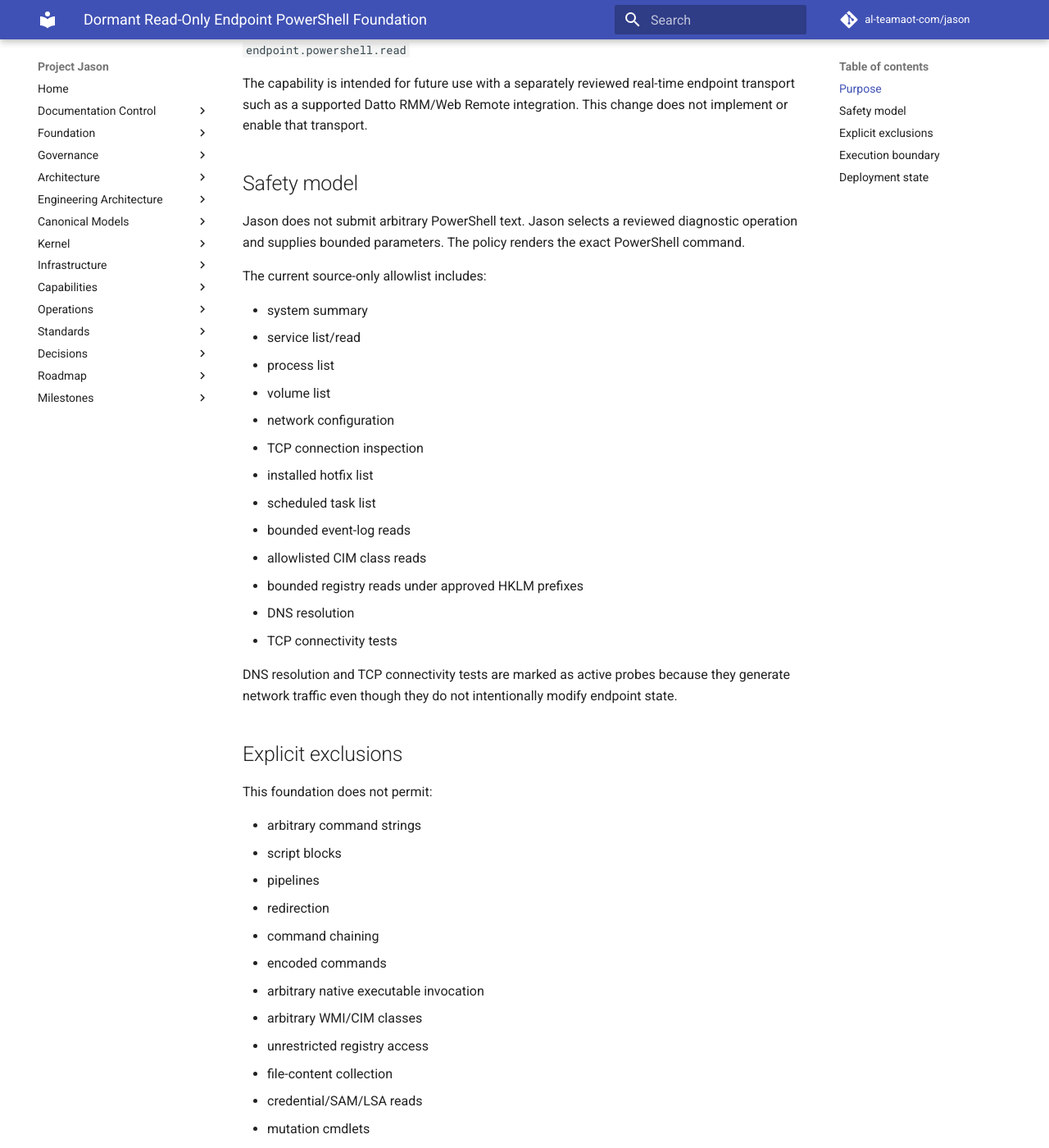
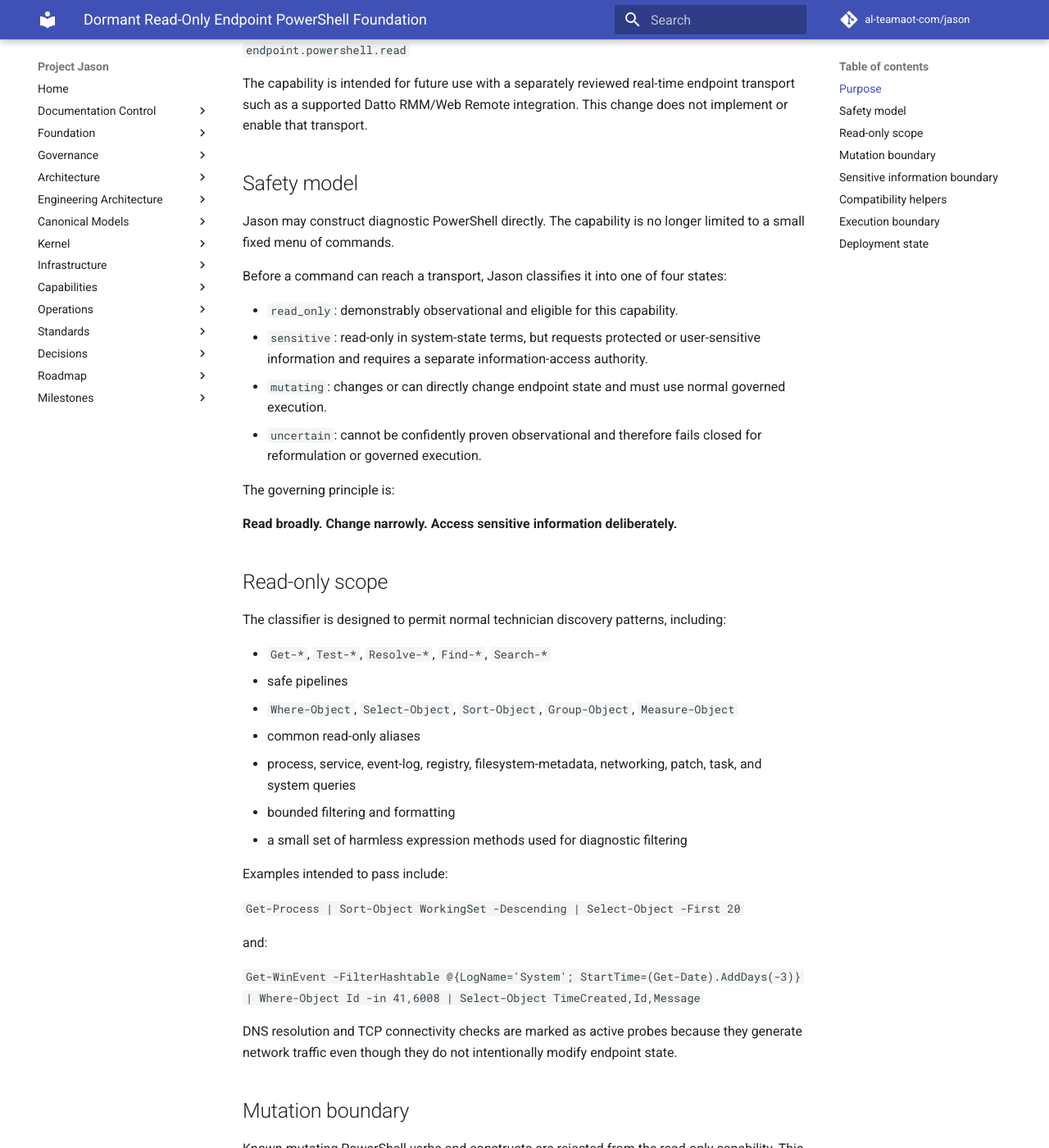
Before and after one commit to al-teamaot-com/jason, an MkDocs documentation site: the page built from docs/components/capabilities/Dormant-Read-Only-Endpoint-PowerShell.md, in a window 1280 px wide and 1400 px high, scrolled down 399 px. Shown: the whole window at 82% size. Built offline with MkDocs 1.6.1 and Material for MkDocs 9.7.7, drawn with Linux system fonts in a browser that asks for light colours; comment, search, counter and statistics services are not loaded; some of the changed text lies outside the part shown.

Commit message:
Document broad read-only PowerShell classification model

```diff
--- a/docs/components/capabilities/Dormant-Read-Only-Endpoint-PowerShell.md
+++ b/docs/components/capabilities/Dormant-Read-Only-Endpoint-PowerShell.md
@@ -4,7 +4,7 @@ Status: source-only candidate capability; not deployed; not registered for produ
 
 ## Purpose
 
-Provide Jason with a bounded, read-only endpoint diagnostic surface for discovery and troubleshooting without granting arbitrary PowerShell or endpoint mutation authority.
+Provide Jason with broad read-only endpoint PowerShell for discovery and troubleshooting without granting endpoint mutation authority.
 
 Canonical capability name:
 
@@ -14,45 +14,74 @@ The capability is intended for future use with a separately reviewed real-time e
 
 ## Safety model
 
-Jason does not submit arbitrary PowerShell text. Jason selects a reviewed diagnostic operation and supplies bounded parameters. The policy renders the exact PowerShell command.
+Jason may construct diagnostic PowerShell directly. The capability is no longer limited to a small fixed menu of commands.
 
-The current source-only allowlist includes:
+Before a command can reach a transport, Jason classifies it into one of four states:
 
-- system summary
-- service list/read
-- process list
-- volume list
-- network configuration
-- TCP connection inspection
-- installed hotfix list
-- scheduled task list
-- bounded event-log reads
-- allowlisted CIM class reads
-- bounded registry reads under approved HKLM prefixes
-- DNS resolution
-- TCP connectivity tests
+- `read_only`: demonstrably observational and eligible for this capability.
+- `sensitive`: read-only in system-state terms, but requests protected or user-sensitive information and requires a separate information-access authority.
+- `mutating`: changes or can directly change endpoint state and must use normal governed execution.
+- `uncertain`: cannot be confidently proven observational and therefore fails closed for reformulation or governed execution.
 
-DNS resolution and TCP connectivity tests are marked as active probes because they generate network traffic even though they do not intentionally modify endpoint state.
+The governing principle is:
 
-## Explicit exclusions
+**Read broadly. Change narrowly. Access sensitive information deliberately.**
 
-This foundation does not permit:
+## Read-only scope
 
-- arbitrary command strings
-- script blocks
-- pipelines
-- redirection
-- command chaining
-- encoded commands
-- arbitrary native executable invocation
-- arbitrary WMI/CIM classes
-- unrestricted registry access
-- file-content collection
-- credential/SAM/LSA reads
-- mutation cmdlets
-- service/process changes
-- software installation/removal
-- reboot, shutdown, logoff, or other disruptive actions
+The classifier is designed to permit normal technician discovery patterns, including:
+
+- `Get-*`, `Test-*`, `Resolve-*`, `Find-*`, `Search-*`
+- safe pipelines
+- `Where-Object`, `Select-Object`, `Sort-Object`, `Group-Object`, `Measure-Object`
+- common read-only aliases
+- process, service, event-log, registry, filesystem-metadata, networking, patch, task, and system queries
+- bounded filtering and formatting
+- a small set of harmless expression methods used for diagnostic filtering
+
+Examples intended to pass include:
+
+`Get-Process | Sort-Object WorkingSet -Descending | Select-Object -First 20`
+
+and:
+
+`Get-WinEvent -FilterHashtable @{LogName='System'; StartTime=(Get-Date).AddDays(-3)} | Where-Object Id -in 41,6008 | Select-Object TimeCreated,Id,Message`
+
+DNS resolution and TCP connectivity checks are marked as active probes because they generate network traffic even though they do not intentionally modify endpoint state.
+
+## Mutation boundary
+
+Known mutating PowerShell verbs and constructs are rejected from the read-only capability. This includes service/process changes, filesystem or registry writes, install/remove actions, CIM/WMI method invocation, redirection to files, process launch, executable shell escape, and similar state-changing behavior.
+
+A mixed pipeline such as:
+
+`Get-Process | Stop-Process`
+
+is classified as mutating and cannot execute through this capability.
+
+The classifier is intentionally conservative. PowerShell text alone cannot prove every possible program is read-only. Ambiguous .NET methods, remote execution, custom verbs, or other constructs that cannot be confidently classified are rejected rather than guessed safe.
+
+## Sensitive information boundary
+
+Read-only does not automatically imply unrestricted information access.
+
+The current classifier separates obvious protected reads such as:
+
+- SAM/SECURITY registry or hive access
+- LSASS-related collection
+- DPAPI/protected-key locations
+- browser credential/cookie stores
+- private-key material
+- NTDS database access
+- direct file-content reads from common user Documents/Desktop/Downloads locations
+
+Those reads require a future separate information-access authority even though they do not necessarily mutate endpoint state.
+
+Filesystem metadata discovery remains distinct from file-content collection.
+
+## Compatibility helpers
+
+The original fixed diagnostic operations remain as convenience wrappers. They render normal PowerShell and then pass through the same general classifier, so they do not create a second safety path.
 
 ## Execution boundary
 
```
Also changed, not shown: other parts of docs/components/capabilities/Dormant-Read-Only-Endpoint-PowerShell.md (+2 -2 lines).
